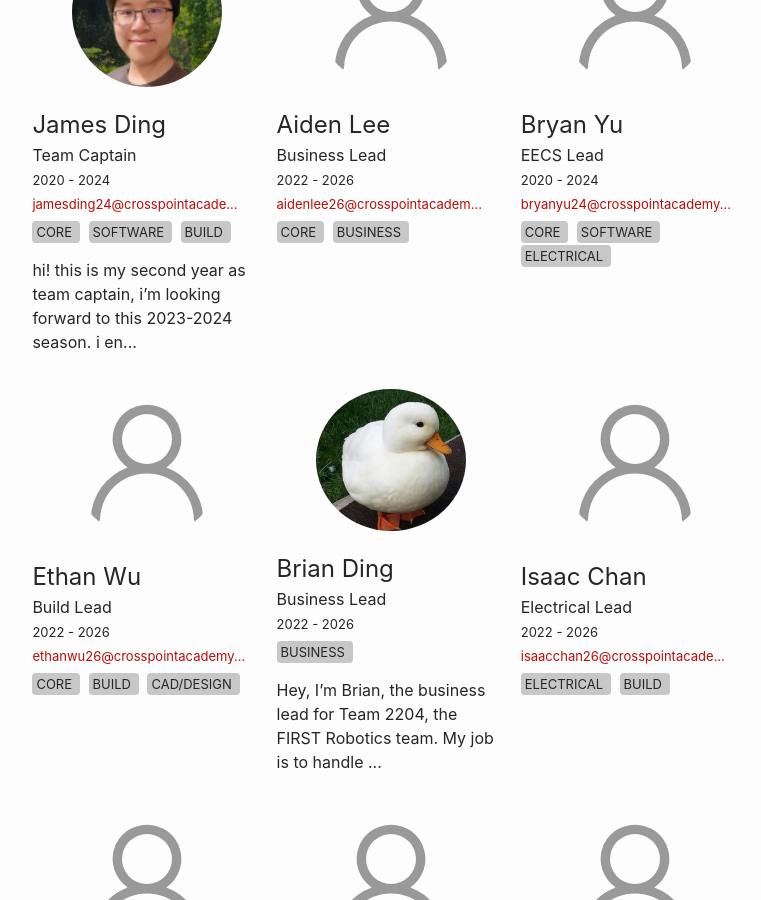
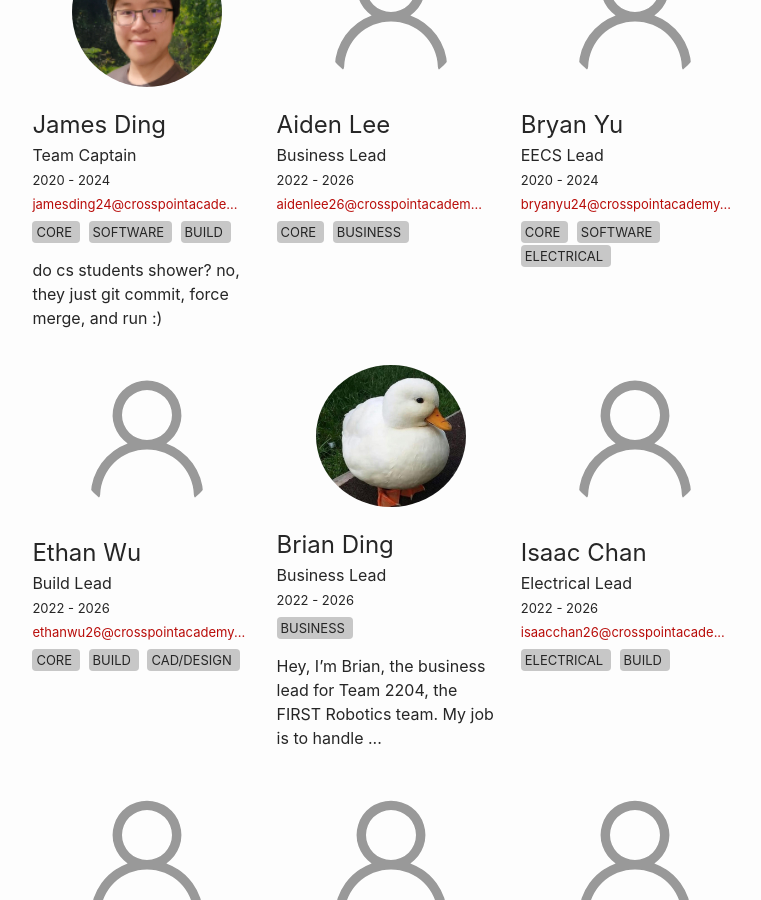
Before and after one commit to frc2204/website, a Jekyll site: the page built from members.md, in a window 1280 px wide and 900 px high, scrolled down 2180 px. Shown: the whole window, without its empty margins (245-1006 px from the left). Built offline with Jekyll 4.4.1, drawn with Linux system fonts in a browser that asks for light colours.

Commit message:
Profile update

```diff
--- a/_leadership/jding.md
+++ b/_leadership/jding.md
@@ -11,5 +11,4 @@ tags:
   - software
   - build
 ---
-hi! this is my second year as team captain, i'm looking forward to this 2023-2024 season. i enjoy listening to music,
-coding, and playing games.
+do cs students shower? no, they just git commit, force merge, and run :)
```
